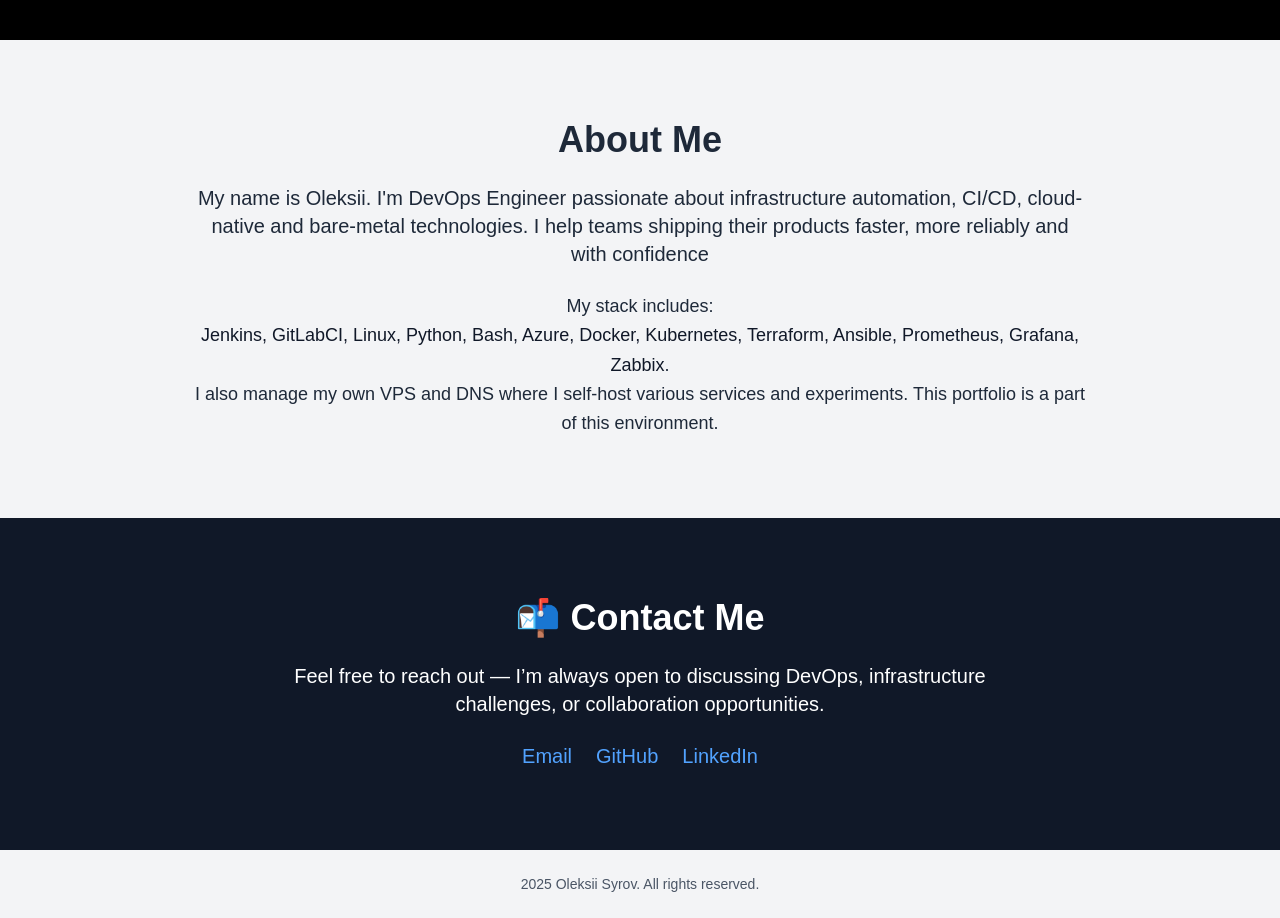
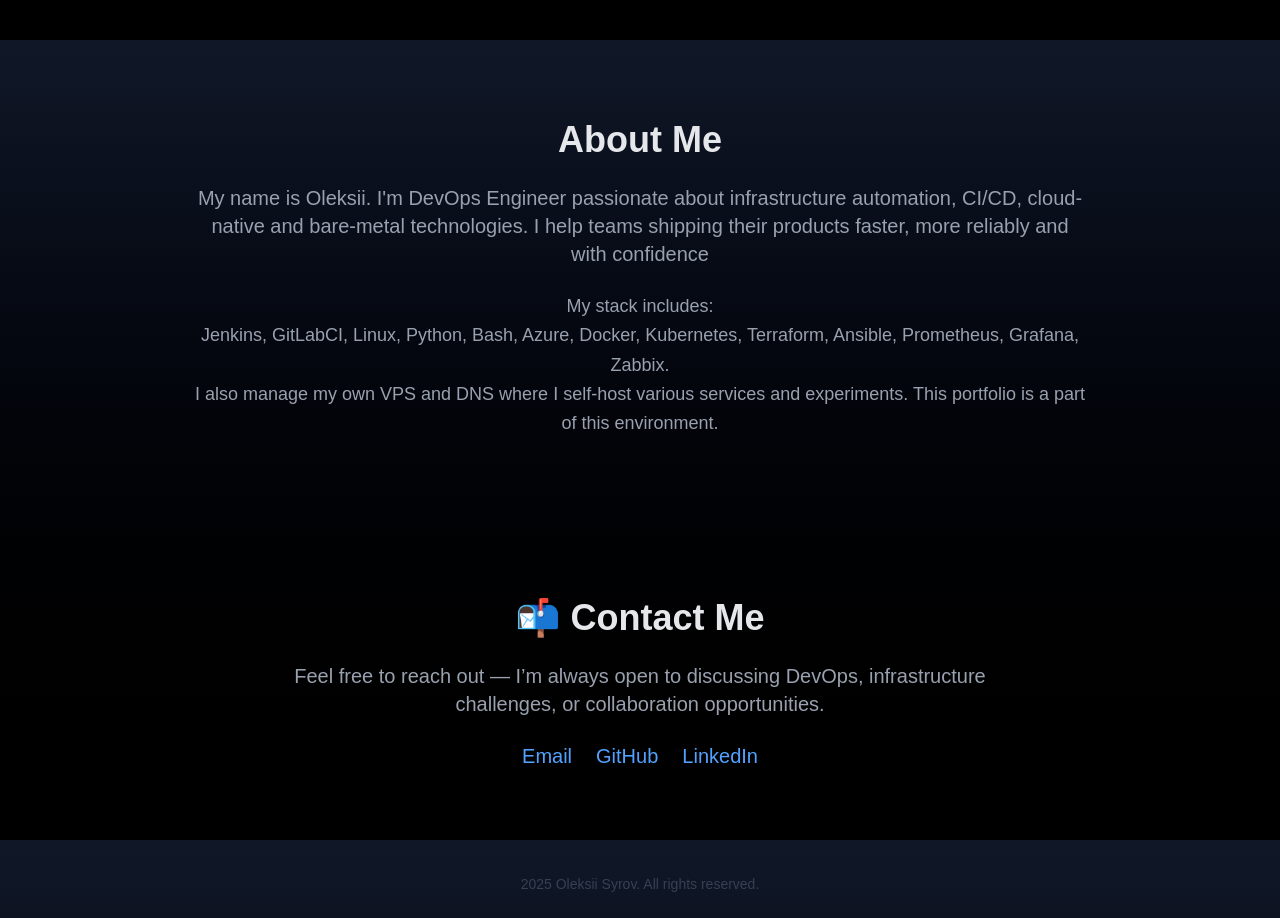
Before and after one commit to Lexani42/portfolio_landing, a Next.js app: page / in a window 1280 px wide. Shown: the part 760-1678 px from the top of the page. Built offline with nearby package versions, Linux system fonts and the light colour scheme.

Commit message:
Set fixed background | Change text color to more neutral

```diff
--- a/src/app/components/About.tsx
+++ b/src/app/components/About.tsx
@@ -2,16 +2,16 @@
 
 export default function About() {
     return (
-        <section id="about" className="py-20 px-6 bg-gray-100 text-gray-800">
+        <section id="about" className="py-20 px-6 text-gray-400">
             <div className="max-w-4xl mx-auto text-center">
-                <h2 className="text-3xl md:text-4xl font-bold mb-6">About Me</h2>
-                <p className="text-lg md:text-xl mb-6">
+                <h2 className="text-3xl md:text-4xl font-bold mb-6 text-gray-200">About Me</h2>
+                <p className="text-lg md:text-xl mb-6 text">
                     My name is Oleksii. I'm DevOps Engineer passionate about infrastructure automation, CI/CD, cloud-native and bare-metal technologies. I help teams shipping their products faster, more reliably and with confidence
                 </p>
                 <p className="text-md md:text-lg leading-relaxed">
                     My stack includes:
                     <br />
-                    <span className="font-medium text-gray-900">
+                    <span className="font-medium">
                         Jenkins, GitLabCI, Linux, Python, Bash, Azure, Docker, Kubernetes, Terraform, Ansible, Prometheus, Grafana, Zabbix
                     </span>
                     .
--- a/src/app/components/Contacts.tsx
+++ b/src/app/components/Contacts.tsx
@@ -1,8 +1,8 @@
 export default function Contact() {
   return (
-    <section id="contact" className="py-20 px-6 bg-gray-900 text-white">
+    <section id="contact" className="py-20 px-6 text-gray-400">
       <div className="max-w-3xl mx-auto text-center">
-        <h2 className="text-3xl md:text-4xl font-bold mb-6">📬 Contact Me</h2>
+        <h2 className="text-3xl md:text-4xl font-bold mb-6 text-gray-200">📬 Contact Me</h2>
         <p className="text-lg md:text-xl mb-6">
           Feel free to reach out — I’m always open to discussing DevOps, infrastructure challenges, or collaboration opportunities.
         </p>
--- a/src/app/components/Footer.tsx
+++ b/src/app/components/Footer.tsx
@@ -2,7 +2,7 @@
 
 export default function Footer() {
     return (
-        <footer className="py-6 px-4 bg-gray-100 text-center text-sm text-gray-600">
+        <footer className="py-6 px-4 text-center text-sm text-gray-700">
             <p>{new Date().getFullYear()} Oleksii Syrov. All rights reserved.</p>
         </footer>
     );
--- a/src/app/components/Hero.tsx
+++ b/src/app/components/Hero.tsx
@@ -2,7 +2,7 @@
 
 export default function Hero() {
     return (
-        <section className="min-h-screen flex flex-col justify-center items-center text-center px-6 bg-gradient-to-b from-gray-900 to-black text-white">
+        <section className="min-h-screen flex flex-col justify-center items-center text-center px-6 text-white">
             <h1 className="text-4xl md:text-6xl font-bold mb-4">
                 🚀 DevOps that ships. Fast.
             </h1>
--- a/src/app/globals.css
+++ b/src/app/globals.css
@@ -23,6 +23,7 @@ body {
   background: var(--background);
   color: var(--foreground);
   font-family: Arial, Helvetica, sans-serif;
+  @apply bg-gradient-to-b from-gray-900 to-black bg-fixed;
 }
 
 html {
```
